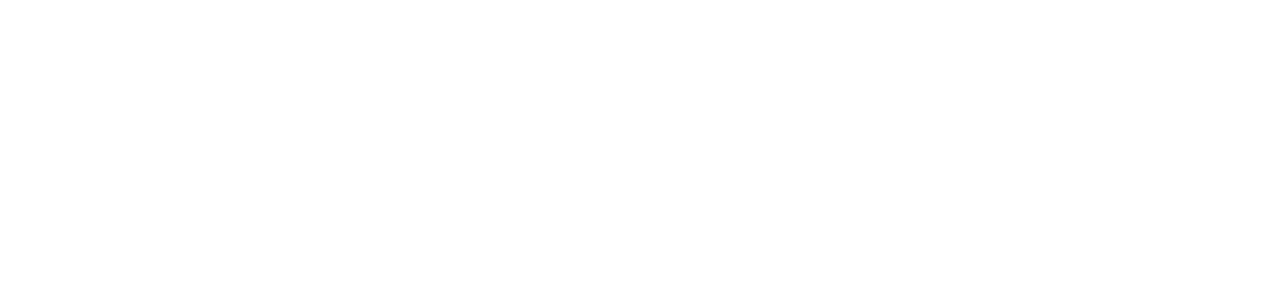
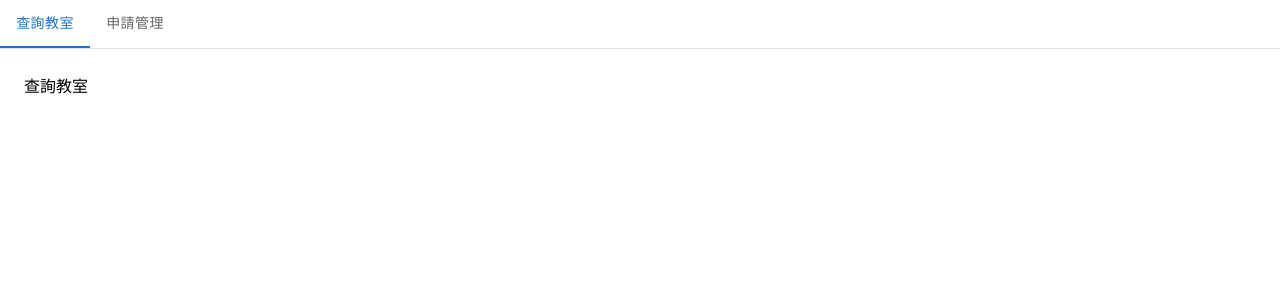
Before and after one commit to PeiJeSsu/Classroom-Reservation, a React (Create React App) app in the folder frontend/: page / in a window 1280 px wide. Shown: the top 300 px of the page. Built offline with nearby package versions, Linux system fonts and the light colour scheme.

Commit message:
add overall layout and change dir

```diff
--- a/frontend/src/App.js
+++ /dev/null
@@ -1,10 +0,0 @@
-import * as React from 'react';
-
-function App() {
-  return (
-      <div className="App">
-      </div>
-  );
-}
-
-export default App;
--- /dev/null
+++ b/frontend/src/app/App.js
@@ -0,0 +1,12 @@
+import * as React from 'react';
+import BasicTabs from '../overalllayout/OverallLayout';
+
+function App() {
+    return (
+        <div className="App">
+            <BasicTabs />
+        </div>
+    );
+}
+
+export default App;
--- a/frontend/src/index.js
+++ b/frontend/src/index.js
@@ -1,8 +1,8 @@
 import React from 'react';
 import ReactDOM from 'react-dom/client';
-import './index.css';
-import App from './App';
-import reportWebVitals from './reportWebVitals';
+import './index/index.css';
+import App from './app/App';
+import reportWebVitals from './index/reportWebVitals';
 
 const root = ReactDOM.createRoot(document.getElementById('root'));
 root.render(
--- /dev/null
+++ b/frontend/src/overalllayout/OverallLayout.js
@@ -0,0 +1,57 @@
+import * as React from 'react';
+import PropTypes from 'prop-types';
+import Tabs from '@mui/material/Tabs';
+import Tab from '@mui/material/Tab';
+import Box from '@mui/material/Box';
+
+export default function BasicTabs() {
+    const [value, setValue] = React.useState(0);
+
+    const handleChange = (event, newValue) => { setValue(newValue); };
+
+    return (
+        <Box sx={{ width: '100%' }}>
+            <Box sx={{ borderBottom: 1, borderColor: 'divider' }}>
+                <Tabs value={value} onChange={handleChange}>
+                    <Tab label="查詢教室" {...a11yProps(0)} />
+                    <Tab label="申請管理" {...a11yProps(1)} />
+                </Tabs>
+            </Box>
+            <CustomTabPanel value={value} index={0}>
+                查詢教室
+            </CustomTabPanel>
+            <CustomTabPanel value={value} index={1}>
+                申請管理
+            </CustomTabPanel>
+        </Box>
+    );
+}
+
+function a11yProps(index) {
+    return {
+        id: `simple-tab-${index}`,
+        'aria-controls': `simple-tabpanel-${index}`,
+    };
+}
+
+function CustomTabPanel(props) {
+    const { children, value, index, ...other } = props;
+
+    return (
+        <div
+            role="tabpanel"
+            hidden={value !== index}
+            id={`simple-tabpanel-${index}`}
+            aria-labelledby={`simple-tab-${index}`}
+            {...other}
+        >
+            {value === index && <Box sx={{ p: 3 }}>{children}</Box>}
+        </div>
+    );
+}
+
+CustomTabPanel.propTypes = {
+    children: PropTypes.node,
+    index: PropTypes.number.isRequired,
+    value: PropTypes.number.isRequired,
+};
```
Also changed, not shown: frontend/src/index/index.css (renamed from frontend/src/index.css), frontend/src/index/reportWebVitals.js (renamed from frontend/src/reportWebVitals.js).
